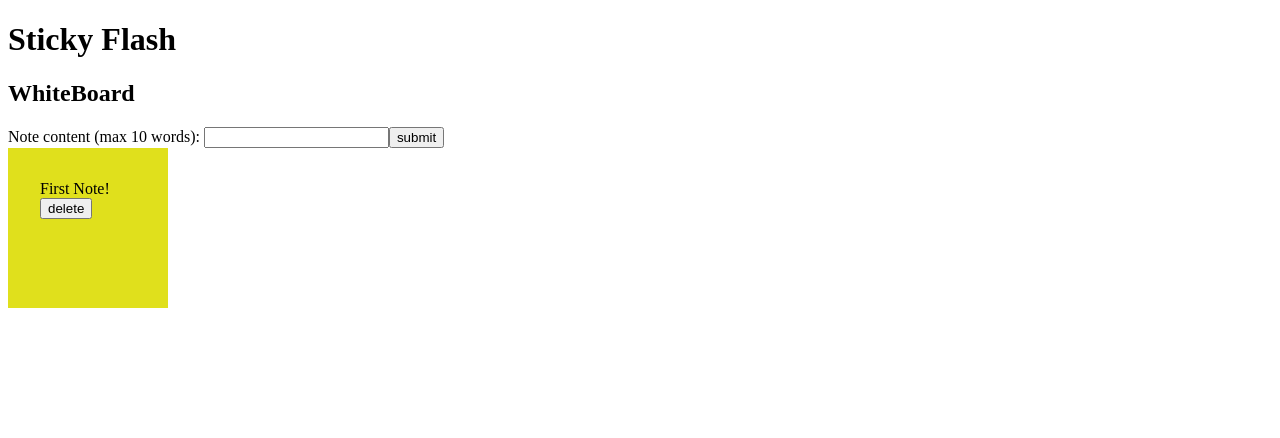
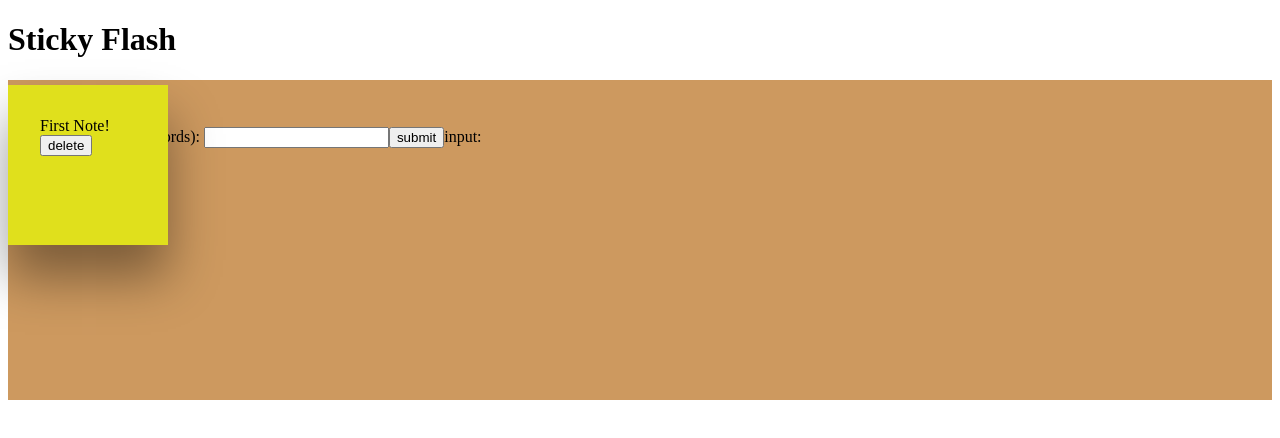
Before and after one commit to SamWen0201/sticky-flash, a Vue app: page / in a window 1280 px wide. Shown: the top 438 px of the page. Built offline with nearby package versions, Linux system fonts and the light colour scheme.

Commit message:
feat: Add dragging ability on the sticky note
## Tech
- use mousedown, mousemove, mouseup to accomplisthed the dragging ability
- the position attribute of note is binding with CSS style properties left and top by defining the note position:absolute. Relative element is whiteboard

```diff
--- a/src/App.vue
+++ b/src/App.vue
@@ -8,6 +8,7 @@ export default {
   data() {
     return {};
   },
+  methods: {},
 };
 </script>
 
--- a/src/components/Note.vue
+++ b/src/components/Note.vue
@@ -13,19 +13,26 @@ export default {
 };
 </script>
 <template>
-  <div class="note">
+  <div
+    class="note"
+    :style="{ left: note.position.x + 'px', top: note.position.y + 'px' }"
+  >
     <div>{{ note.content }}</div>
     <button type="button" @click="deleteNote">delete</button>
+    <span v-if="note.status === 'deleting'">deleting...</span>
   </div>
 </template>
 <style scoped>
 .note {
-  background-color: rgb(224, 224, 28);
+  background-color: rgba(224, 224, 28);
   padding: 2rem;
-  display: inline-block;
+  display: block;
   width: 6rem;
   height: 6rem;
-  box-shadow: 0 1rem 3rem rgba(#000, 0.1);
-  transition: all 0.4s;
+  box-shadow: 0 2rem 3rem rgba(0, 0, 0, 0.4);
+  transition:
+    background-color 0.4s,
+    transform 0.3s;
+  position: absolute;
 }
 </style>
--- a/src/components/WhiteBoard.vue
+++ b/src/components/WhiteBoard.vue
@@ -4,79 +4,155 @@ export default {
   components: {
     Note,
   },
+
   data() {
     return {
       notes: [
-        { id: crypto.randomUUID(), content: "First Note!", status: "alive" },
+        {
+          id: crypto.randomUUID(),
+          content: "First Note!",
+          status: "alive",
+          position: { x: 0, y: 5 },
+        },
       ],
       contentEntering: "",
+      dragOffset: null, // 滑鼠點擊位置和便條紙位置的差值，保持這個差值去移動便條紙
+      selectedNote: null, // 儲存 note.id 代表目前被拖曳的便條紙
     };
   },
   methods: {
     addNote() {
+      console.log("addNote is triggered!");
+
       if (this.contentEntering === "" || this.contentEntering === null) {
         alert("Do let Note content empty");
         return;
       }
+
       this.notes.push({
         id: crypto.randomUUID(),
         content: this.contentEntering,
         status: "alive",
+        position: { x: 0, y: 5 },
       });
+
       this.contentEntering = "";
       this.formOpen = false;
     },
     deleteNote(id) {
-      console.log("call deleteNote in WhiteBoard");
+      // console.log("call deleteNote in WhiteBoard");
       this.notes = this.notes.filter((note) => note.id !== id);
     },
+
+    // delete animation happens before the deleteNote
     deletingAnimation(id) {
       this.notes = this.notes.map((note) => {
         if (note.id === id) {
-          console.log("return deleting note: ", note.id);
+          // console.log("return deleting note: ", note.id);
           return {
             id: note.id,
             content: note.content,
             status: "deleting",
+            position: note.position,
           };
         }
         return note;
       });
     },
+
+    // set selected note position, and restore the offset of pointer position and note position
+    setDragOffset(note, event) {
+      /**
+       * 1. 記住是哪張便條紙被點到（selectedNote）
+         2. 取得滑鼠目前的位置（event.clientX、event.clientY）
+         3. 計算 offset：滑鼠位置 - note.position
+      */
+      this.selectedNote = note;
+      this.dragOffset = {
+        x: note.position.x - event.clientX,
+        y: note.position.y - event.clientY,
+      };
+    },
+
+    dragNote(event) {
+      if (this.dragOffset === null || this.selectedNote === null) {
+        return;
+      }
+
+      // bind the selected Note position with the offset between Note and pointer
+      this.selectedNote.position = {
+        x: event.clientX + this.dragOffset.x,
+        y: event.clientY + this.dragOffset.y,
+      };
+    },
+
+    // remove the drag note
+    removeDrag() {
+      this.selectedNote = null;
+      this.dragOffset = null;
+    },
+
+    // Limit the note dragging action scope only in whiteboard
   },
 };
 </script>
 
 <template>
+  <div
+    class="white-board"
+    @mousemove="dragNote"
+    @mouseup="removeDrag"
+    ref="whiteboradRef"
+  >
     <h2>WhiteBoard</h2>
 
-  <form>
-    <label for="content">Note content (max 10 words): </label>
-    <input id="content" v-model="contentEntering" maxlength="10" />
-    <button type="button" @click="addNote">submit</button>
+    <form v-on:submit.prevent="addNote">
+      <label for="content">Note content (max 20 words): </label>
+
+      <input id="content" maxlength="20" v-model="contentEntering" />
+      <button type="submit">submit</button>
+      <span>input: {{ contentEntering }}</span>
     </form>
 
     <Note
-    v-for="(note, index) in notes"
-    :key="index"
+      v-for="note in notes"
+      :key="note.id"
       :note="note"
       @delete-note="deletingAnimation"
-    :class="{ deletingAnimation: note.status === 'deleting' }"
+      :class="{
+        deletingAnimation: note.status === 'deleting',
+        movingNote: note === selectedNote,
+      }"
       @animationend="deleteNote(note.id)"
+      @mousedown="setDragOffset(note, $event)"
+      ref="noteRef"
     ></Note>
+  </div>
 </template>
 
 <style scoped>
+/* DELETING ANIMATION */
 @keyframes deleting {
   0% {
     background-color: yellow;
   }
   100% {
-    background-color: yellowgreen;
+    background-color: rgb(160, 180, 120);
   }
 }
+
 .deletingAnimation {
-  animation: deleting 4s;
+  animation: deleting 2s;
   animation-fill-mode: forwards;
 }
+
+.white-board {
+  position: relative;
+
+  background-color: #cd995f;
+  height: 20rem;
+}
+.movingNote {
+  transform: scale(1.3);
+}
 </style>
```
Lines whose indentation alone changed are shown as unchanged.
